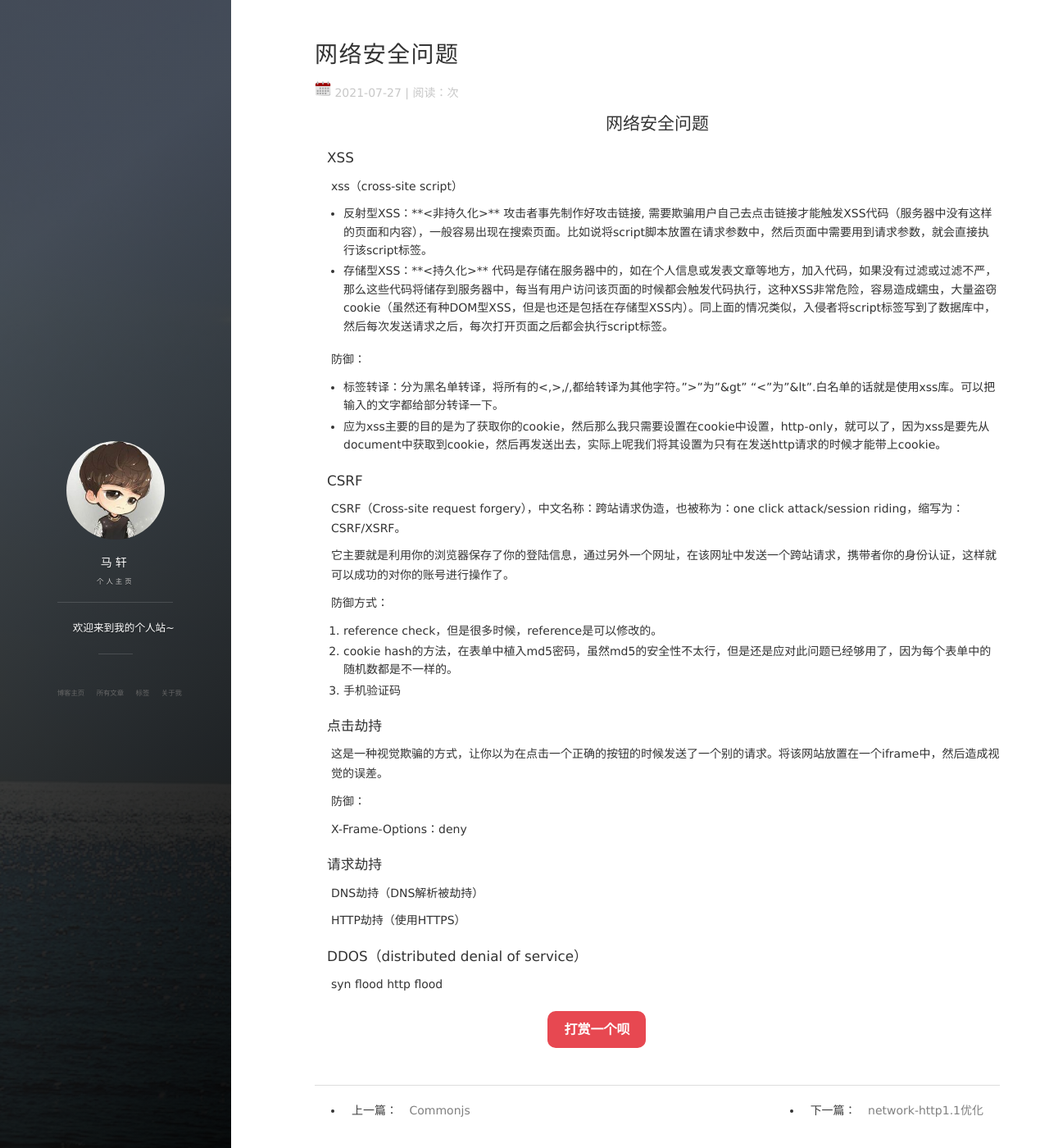
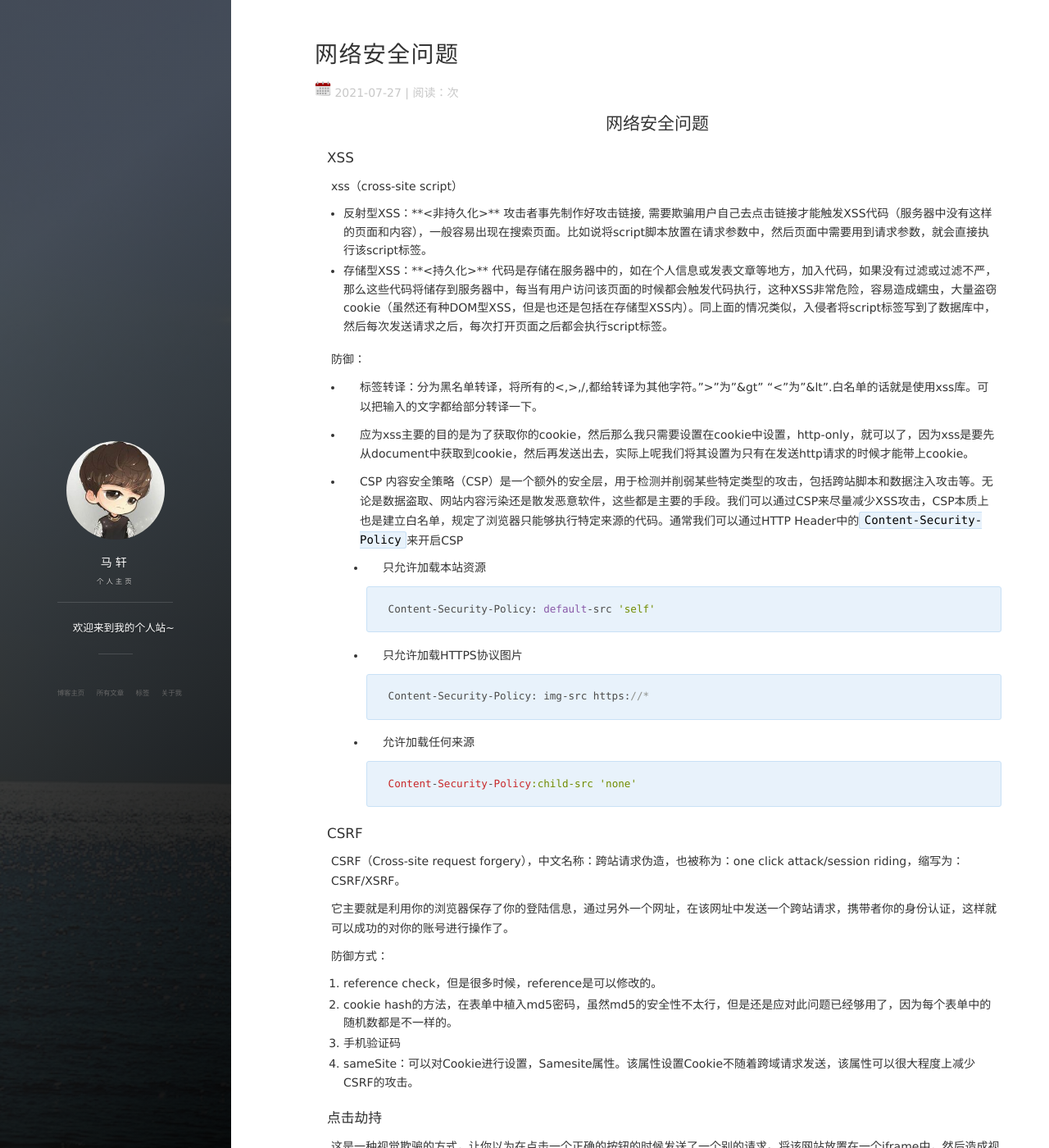
Before and after one commit to basicButtons/basicButtons.github.io, a Jekyll site: the page built from _posts/2021-07-27-网络安全问题.md, in a window 1280 px wide and 1400 px high. Shown: the whole window at 82% size. Built offline with Jekyll 4.4.1, drawn with Linux system fonts in a browser that asks for light colours; nearby versions of some CDN libraries; comment, search, counter and statistics services are not loaded.

Commit message:
add 10.31

````diff
--- a/_posts/2021-07-27-网络安全问题.md
+++ b/_posts/2021-07-27-网络安全问题.md
@@ -17,7 +17,28 @@ xss（cross-site script）
 防御：
 
 - 标签转译：分为黑名单转译，将所有的<,>,/,都给转译为其他字符。">"为"&gt" "<"为"&lt".白名单的话就是使用xss库。可以把输入的文字都给部分转译一下。
+
 - 应为xss主要的目的是为了获取你的cookie，然后那么我只需要设置在cookie中设置，http-only，就可以了，因为xss是要先从document中获取到cookie，然后再发送出去，实际上呢我们将其设置为只有在发送http请求的时候才能带上cookie。
+
+- CSP 内容安全策略（CSP）是一个额外的安全层，用于检测并削弱某些特定类型的攻击，包括跨站脚本和数据注入攻击等。无论是数据盗取、网站内容污染还是散发恶意软件，这些都是主要的手段。我们可以通过CSP来尽量减少XSS攻击，CSP本质上也是建立白名单，规定了浏览器只能够执行特定来源的代码。通常我们可以通过HTTP Header中的`Content-Security-Policy`来开启CSP
+
+  - 只允许加载本站资源
+
+    ```
+    Content-Security-Policy: default-src 'self'
+    ```
+
+  - 只允许加载HTTPS协议图片
+
+    ```
+    Content-Security-Policy: img-src https://*
+    ```
+
+  - 允许加载任何来源
+
+    ```
+    Content-Security-Policy:child-src 'none'
+    ```
 
 
 
@@ -32,6 +53,7 @@ CSRF（Cross-site request forgery），中文名称：跨站请求伪造，也
 1. reference check，但是很多时候，reference是可以修改的。
 2. cookie hash的方法，在表单中植入md5密码，虽然md5的安全性不太行，但是还是应对此问题已经够用了，因为每个表单中的随机数都是不一样的。
 3. 手机验证码
+4. sameSite：可以对Cookie进行设置，Samesite属性。该属性设置Cookie不随着跨域请求发送，该属性可以很大程度上减少CSRF的攻击。
 
 
 
````
Also changed, not shown: _posts/2021-10-31-执行上下文.md (added, +16 -0 lines), _posts/2021-10-31-浏览器渲染机制.md (added, +22 -0 lines).
